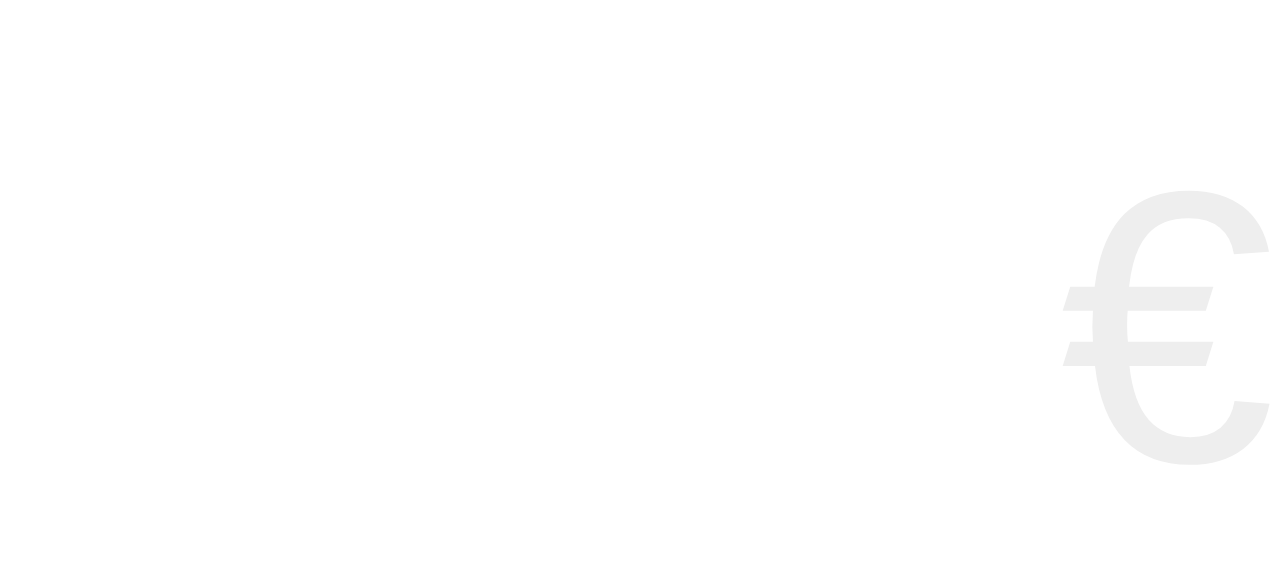
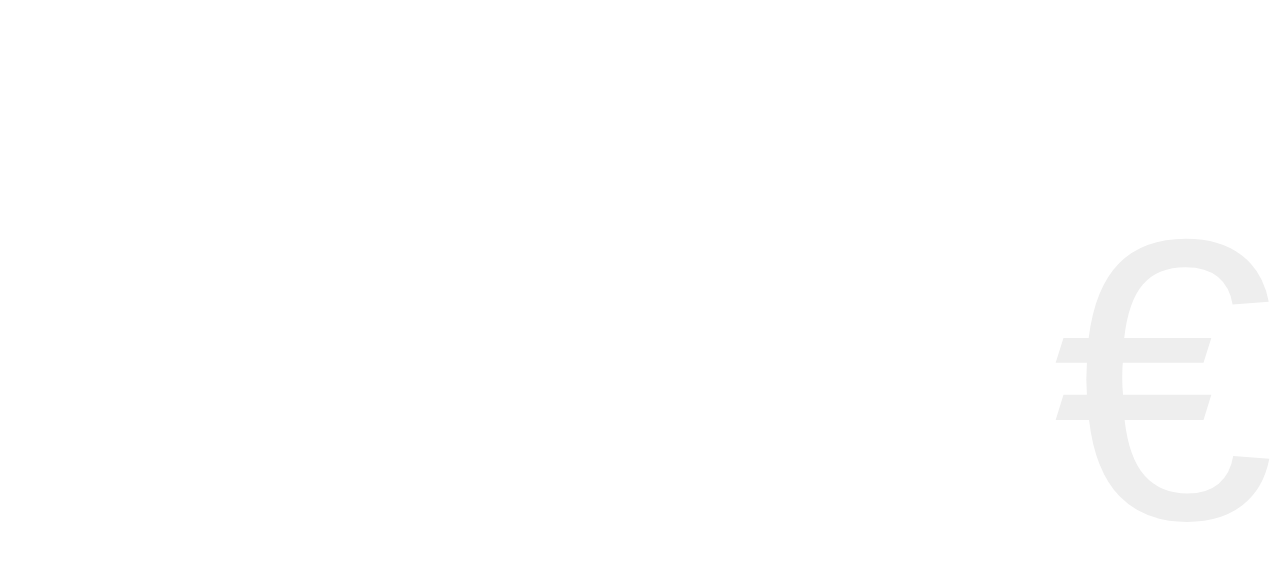
Before and after one commit to feedhenry-training/Business-App, a plain HTML site: page client/default/index.html in a window 1280 px wide. Shown: the part 245-806 px from the top of the page. Drawn offline with Linux system fonts and the light colour scheme.

Commit message:
Fix height of euro symbol

```diff
--- a/client/default/css/basic.css
+++ b/client/default/css/basic.css
@@ -158,7 +158,8 @@ button {
 }
 
 #euroSymbol {
-  font-size: 20em;
+  font-size: 400px;
+  line-height: 340px;
   color: #eee;
   position: absolute;
   bottom: 5px;
```
